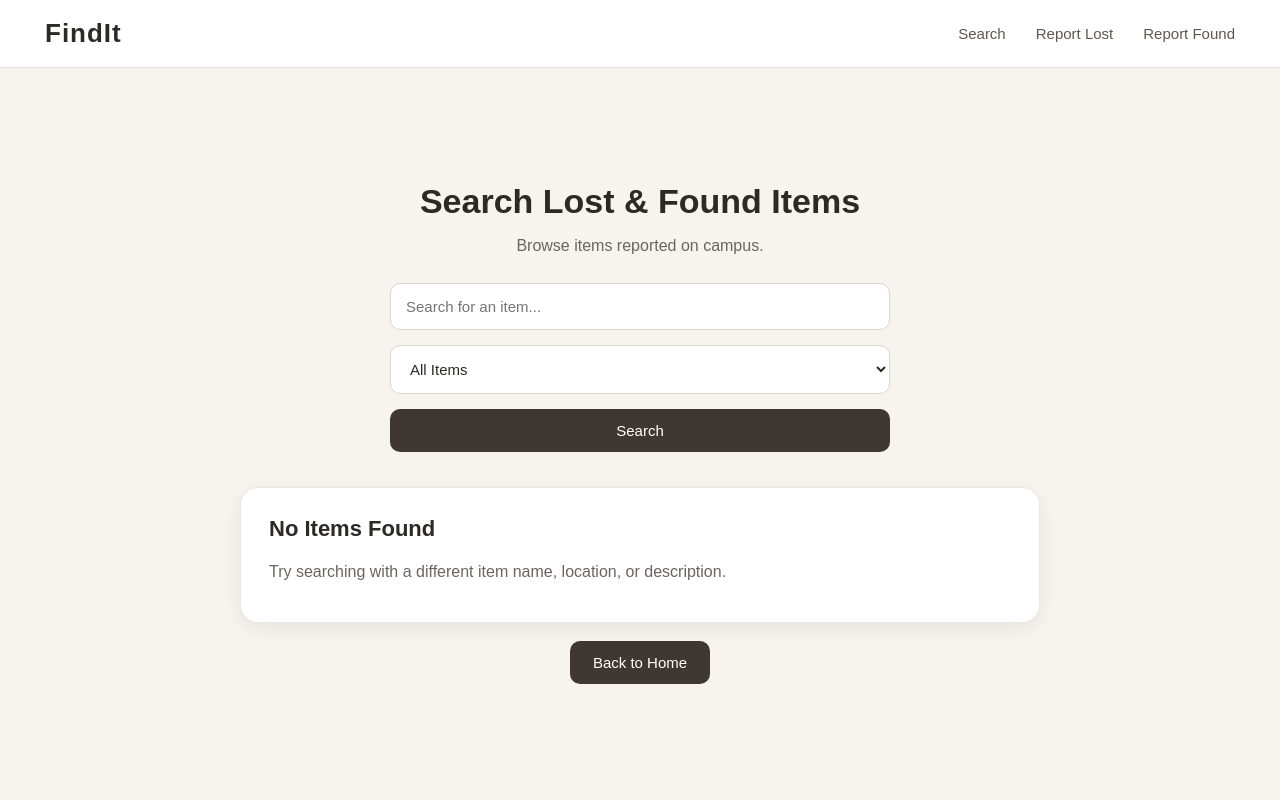
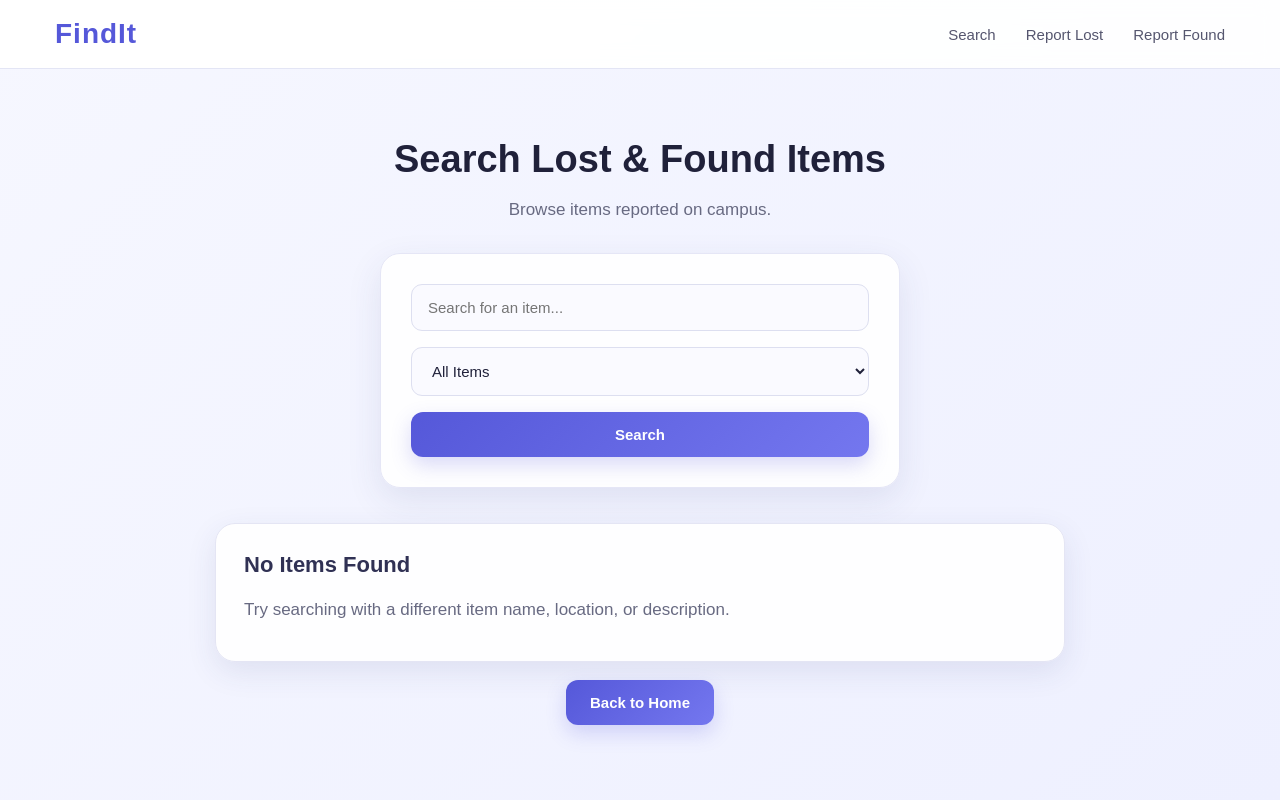
Before and after one commit to RenishaRS/FindIt, a Flask app: page /search in a window 1280 px wide. Run offline with Flask 3, Linux system fonts and the light colour scheme; data that the repository does not hold is empty.

Commit message:
Improve FindIt UI

```diff
--- a/static/style.css
+++ b/static/style.css
@@ -6,38 +6,43 @@
 
 
 /* =========================
-   General
+   Main Theme
 ========================= */
 
 body {
     font-family: Arial, sans-serif;
-    background: #f7f3ef;
-    color: #2d2a26;
+    background: linear-gradient(135deg, #f6f7ff, #eef0ff);
+    color: #20213a;
     min-height: 100vh;
 }
 
 
 /* =========================
-   Navigation Bar
+   Navigation
 ========================= */
 
 .navbar {
     width: 100%;
-    padding: 18px 45px;
+    padding: 18px 55px;
+
     display: flex;
     justify-content: space-between;
     align-items: center;
-    background: #ffffff;
-    border-bottom: 1px solid #e5ded7;
+
+    background: rgba(255, 255, 255, 0.92);
+    border-bottom: 1px solid #e3e5f5;
+
     position: sticky;
     top: 0;
     z-index: 100;
+
+    backdrop-filter: blur(10px);
 }
 
 .nav-logo {
-    font-size: 26px;
+    font-size: 28px;
     font-weight: bold;
-    color: #2d2a26;
+    color: #5558d9;
     text-decoration: none;
     letter-spacing: 1px;
 }
@@ -49,58 +54,73 @@ body {
 }
 
 .nav-links a {
-    color: #5f574f;
+    color: #55566f;
     text-decoration: none;
     font-size: 15px;
+    font-weight: 500;
     transition: 0.2s ease;
 }
 
 .nav-links a:hover {
-    color: #2d2a26;
+    color: #5558d9;
 }
 
 
 /* =========================
-   Main Page Layout
+   Main Layout
 ========================= */
 
 .hero {
-    min-height: calc(100vh - 70px);
+    min-height: calc(100vh - 75px);
+
     display: flex;
     flex-direction: column;
     justify-content: center;
     align-items: center;
+
     text-align: center;
-    padding: 50px 25px;
-}
 
-.hero h1 {
-    font-size: 34px;
-    margin-bottom: 12px;
-}
-
-.hero h2 {
-    font-size: 28px;
-    margin-bottom: 12px;
-}
-
-.hero p {
-    font-size: 16px;
-    color: #6b655f;
-    line-height: 1.6;
-    margin-bottom: 25px;
+    padding: 60px 25px;
 }
 
 
 /* =========================
-   Home Logo
+   FindIt Logo
 ========================= */
 
 .logo {
-    font-size: 52px;
+    font-size: 64px;
     font-weight: bold;
+
+    color: #5558d9;
+
     letter-spacing: 2px;
+
+    margin-bottom: 10px;
+}
+
+
+/* =========================
+   Headings
+========================= */
+
+.hero h1 {
+    font-size: 38px;
+    margin-bottom: 15px;
+    color: #20213a;
+}
+
+.hero h2 {
+    font-size: 30px;
     margin-bottom: 12px;
+    color: #303154;
+}
+
+.hero p {
+    font-size: 17px;
+    color: #686a82;
+    line-height: 1.7;
+    margin-bottom: 28px;
 }
 
 
@@ -110,25 +130,39 @@ body {
 
 .buttons {
     display: flex;
-    gap: 15px;
+    gap: 16px;
     justify-content: center;
     flex-wrap: wrap;
 }
 
 button {
-    padding: 13px 23px;
+    padding: 14px 24px;
+
     border: none;
-    border-radius: 10px;
+    border-radius: 12px;
+
     font-size: 15px;
+    font-weight: 600;
+
     cursor: pointer;
-    background: #3f3832;
+
+    background: linear-gradient(
+        135deg,
+        #5558d9,
+        #7477ef
+    );
+
     color: white;
+
+    box-shadow: 0 8px 20px rgba(85, 88, 217, 0.22);
+
     transition: 0.2s ease;
 }
 
 button:hover {
-    background: #66594f;
-    transform: translateY(-1px);
+    transform: translateY(-2px);
+
+    box-shadow: 0 12px 25px rgba(85, 88, 217, 0.3);
 }
 
 
@@ -139,22 +173,42 @@ button:hover {
 form {
     display: flex;
     flex-direction: column;
-    gap: 15px;
+
+    gap: 16px;
+
     width: 100%;
-    max-width: 500px;
+    max-width: 520px;
+
+    background: rgba(255, 255, 255, 0.9);
+
+    padding: 30px;
+
+    border-radius: 20px;
+
+    box-shadow: 0 12px 35px rgba(50, 55, 120, 0.1);
+
+    border: 1px solid #e5e6f6;
 }
 
 input,
 textarea,
 select {
     width: 100%;
-    padding: 14px 15px;
-    border: 1px solid #ddd5ce;
-    border-radius: 10px;
+
+    padding: 14px 16px;
+
+    border: 1px solid #dddff0;
+
+    border-radius: 11px;
+
     font-size: 15px;
+
     font-family: Arial, sans-serif;
-    background: white;
-    color: #2d2a26;
+
+    background: #fafaff;
+
+    color: #20213a;
+
     transition: 0.2s ease;
 }
 
@@ -178,10 +234,13 @@ textarea {
 
 .items {
     width: 100%;
-    max-width: 800px;
+    max-width: 850px;
+
     margin-top: 35px;
+
     display: flex;
     flex-direction: column;
+
     gap: 20px;
 }
 
@@ -192,18 +251,32 @@ textarea {
 
 .item-card {
     width: 100%;
-    background: #ffffff;
+
+    background: rgba(255, 255, 255, 0.95);
+
     padding: 28px;
-    border-radius: 18px;
+
+    border-radius: 20px;
+
     text-align: left;
-    box-shadow: 0 5px 20px rgba(0, 0, 0, 0.07);
-    border: 1px solid #eee7e1;
+
+    box-shadow: 0 10px 30px rgba(50, 55, 120, 0.1);
+
+    border: 1px solid #e4e5f4;
+
+    transition: 0.2s ease;
+}
+
+.item-card:hover {
+    transform: translateY(-3px);
+
+    box-shadow: 0 15px 35px rgba(50, 55, 120, 0.14);
 }
 
 .item-card h1,
 .item-card h2 {
     margin-bottom: 18px;
-    color: #2d2a26;
+    color: #303154;
 }
 
 .item-card h1 {
@@ -216,12 +289,14 @@ textarea {
 
 .item-card p {
     margin: 10px 0;
-    color: #6b655f;
-    line-height: 1.5;
+
+    color: #686a82;
+
+    line-height: 1.6;
 }
 
 .item-card strong {
-    color: #2d2a26;
+    color: #303154;
 }
 
 
```
Also changed, not shown: other parts of static/style.css (+30 -21 lines).
